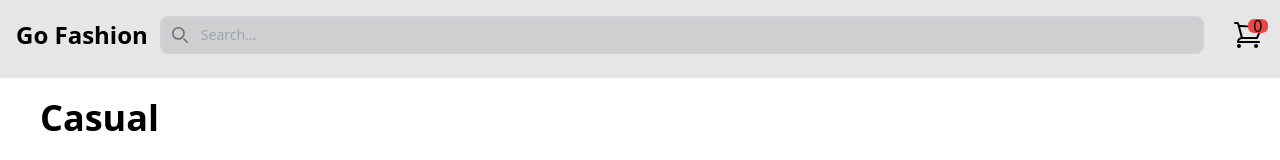
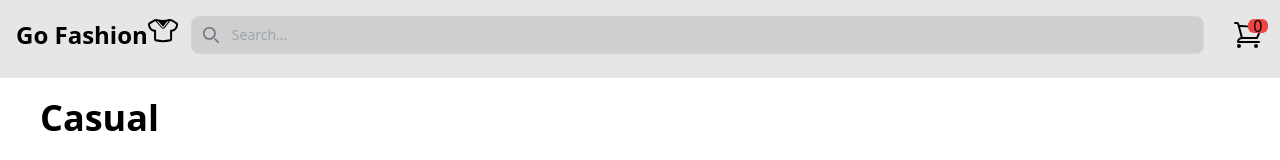
Before and after one commit to joshuakalu0/hnd-shop-next, a Next.js app: page / in a window 1280 px wide. Shown: the top 160 px of the page. Built offline with nearby package versions, Linux system fonts and the light colour scheme.

Commit message:
Update navbar.jsx
U

```diff
--- a/src/components/layout/navbar.jsx
+++ b/src/components/layout/navbar.jsx
@@ -2,6 +2,7 @@
 import { SearchIcon } from "@/components/svg/search";
 import { Cart } from "../svg/cart";
 import Link from "next/link";
+import { Vector } from "../svg/Vector";
 import { useState } from "react";
 
 export const Navbar = () => {
@@ -17,8 +18,9 @@ export const Navbar = () => {
           href="/"
           className="flex items-center space-x-3 rtl:space-x-reverse"
         >
-          <span className="self-center text-2xl font-semibold whitespace-nowrap dark:text-white">
+          <span className="self-center text-2xl font-semibold flex flex-row space-x-2 whitespace-nowrap dark:text-white">
             Go Fashion
+            <Vector />
           </span>
         </Link>
         <div className="relative hidden md:block flex-grow">
```
